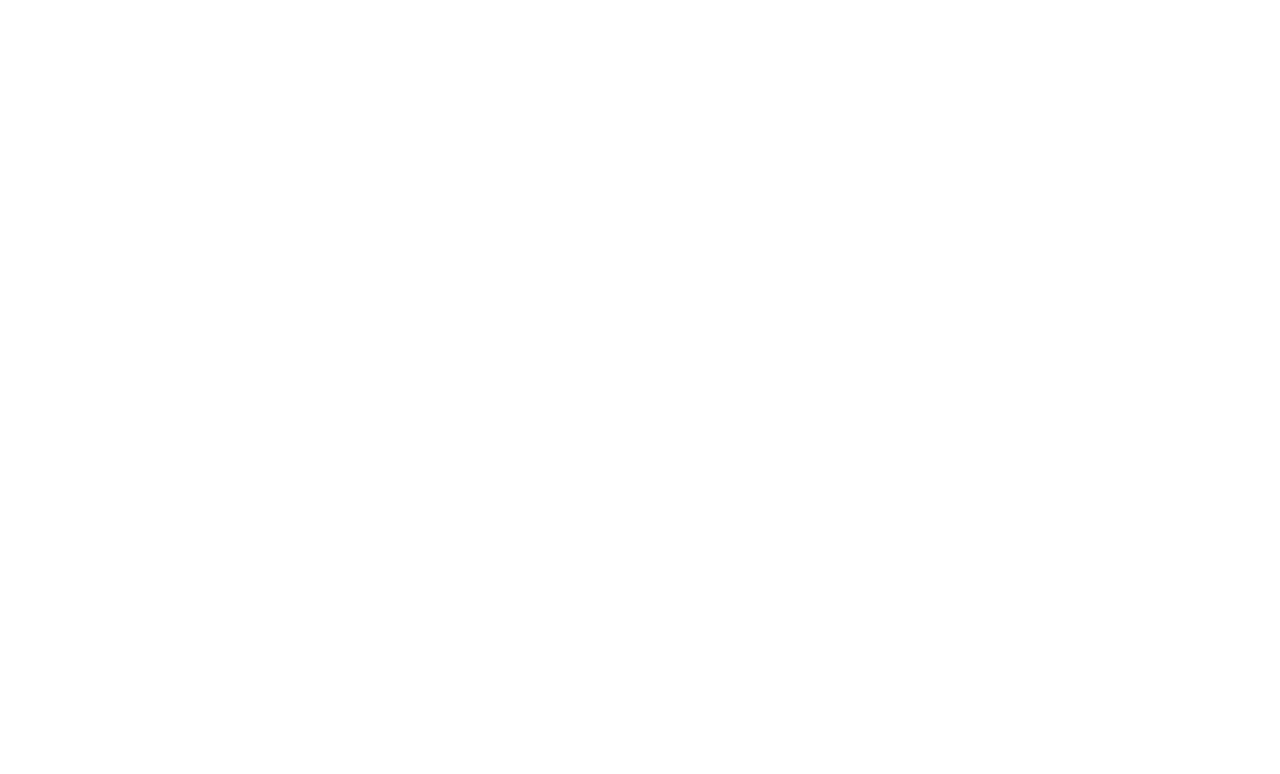
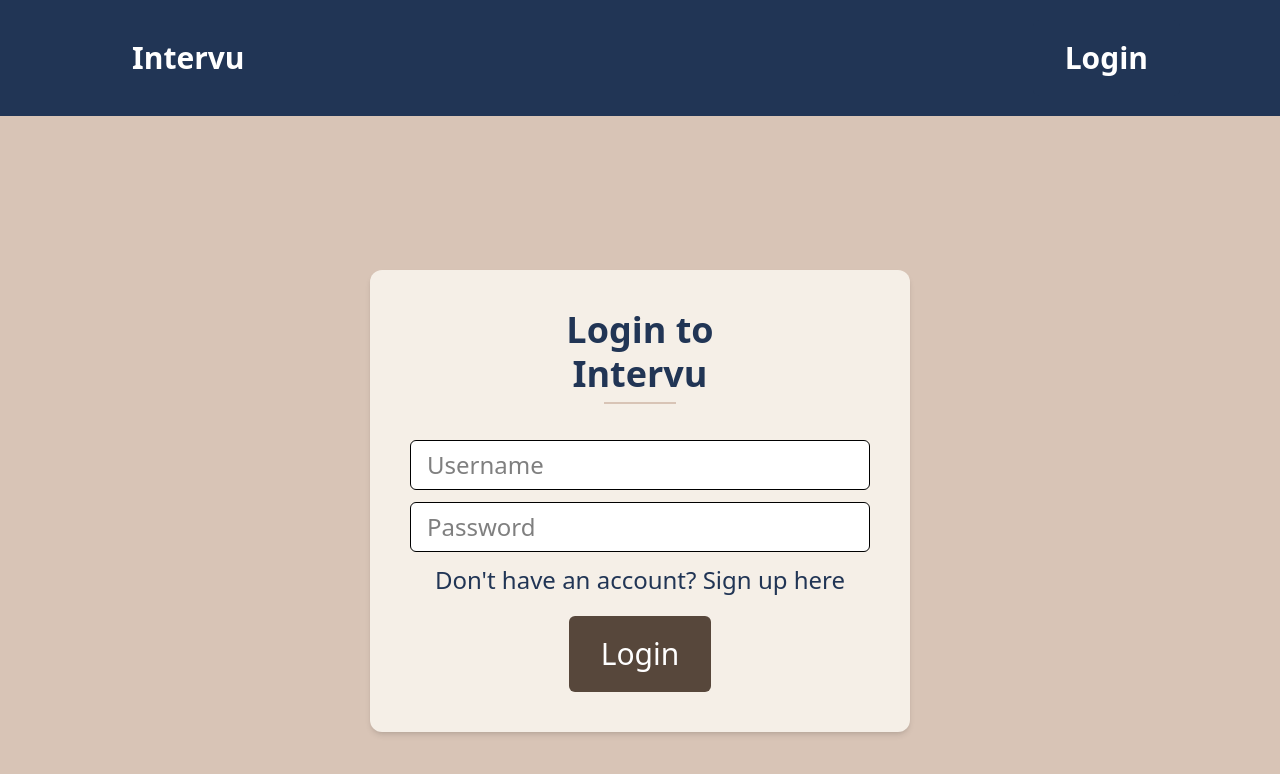
Before and after one commit to Adeline-Liu/Intervu, a React (Vite) app in the folder client/: page /login in a window 1280 px wide. Before the commit this address had no page. Shown: the top 774 px of the page. Built offline with nearby package versions, Linux system fonts and the light colour scheme.

Commit message:
Add LoginPage and update routing

```diff
--- a/client/src/App.jsx
+++ b/client/src/App.jsx
@@ -2,6 +2,7 @@
 import { BrowserRouter as Router, Routes, Route } from "react-router-dom";
 
 import CoverPage from "./pages/CoverPage";
+import LoginPage from "./pages/LoginPage";
 
 function App() {
   return (
@@ -9,6 +10,7 @@
       <div className="mx-auto max-h-screen overflow-y-auto ">
         <Routes>
           <Route path="/" element={<CoverPage />} />
+          <Route path="/login" element={<LoginPage />} />
         </Routes>
       </div>
     </Router>
--- a/client/src/Footer.jsx
+++ b/client/src/Footer.jsx
@@ -5,7 +5,7 @@
         className="absolute w-3/4 h-[20px] top-0 left-1/2 transform -translate-x-1/2 rounded-bl-xl rounded-br-xl"
         style={{ backgroundColor: borderingColor }}
       ></div>
-      <h1 className="text-3xl font-bold mb-3 ml-10">TITLE OF PRODUCT</h1>
+      <h1 className="text-3xl font-bold mb-3 ml-10">Intervu</h1>
       <svg
         xmlns="http://www.w3.org/2000/svg"
         fill="#213555"
--- /dev/null
+++ b/client/src/pages/LoginPage.jsx
@@ -0,0 +1,76 @@
+import React from "react";
+import { useNavigate } from "react-router-dom";
+
+import Header from "../Header";
+import Footer from "../Footer";
+
+const LoginPage = () => {
+  const navigate = useNavigate();
+
+  const handleSignupClick = () => {
+    navigate("/signup");
+  };
+
+  // TEMPORARY
+  const handleDashboardClick = () => {
+    navigate("/dashboard");
+  };
+  //TEMPORARY
+
+  return (
+    <div>
+      <Header />
+
+      <div className="flex items-center justify-center px-[100px] py-[50px] bg-darkGolden screen_height">
+        <div className="bg-beige p-10 rounded-xl shadow-md w-[50%] h-fit">
+          <h2 className="text-center text-4xl font-semibold text-darkBlue">
+            Login to
+          </h2>
+          <h1 className="text-center text-4xl font-bold text-darkBlue mt-1">
+            Intervu
+          </h1>
+          <div className="w-18 border-b-2 border-darkGolden mx-auto mt-2"></div>
+
+          <form className="mt-6">
+            <div>
+              <input
+                type="text"
+                placeholder="Username"
+                className="text-2xl w-full px-4 py-2 border rounded-md focus:outline-none focus:ring-2 focus:ring-gray-400 mt-3 bg-white"
+              />
+            </div>
+            <div>
+              <input
+                type="password"
+                placeholder="Password"
+                className="text-2xl w-full px-4 py-2 border rounded-md focus:outline-none focus:ring-2 focus:ring-gray-400 mt-3 bg-white"
+              />
+            </div>
+            <div className="flex mt-3 justify-center">
+              <a
+                href=""
+                className="text-darkBlue text-2xl hover:underline"
+                onClick={handleSignupClick}
+              >
+                Don't have an account? Sign up here
+              </a>
+            </div>
+            <div className="flex justify-center">
+              <button
+                type="submit"
+                className="text-center text-3xl bg-brown text-white px-[32px] py-[20px] rounded-md hover:bg-[#3b2e23] transition-colors mt-[20px]"
+                onClick={handleDashboardClick}
+              >
+                Login
+              </button>
+            </div>
+          </form>
+        </div>
+      </div>
+
+      <Footer borderingColor="var(--color-darkGolden)" />
+    </div>
+  );
+};
+
+export default LoginPage;
```
